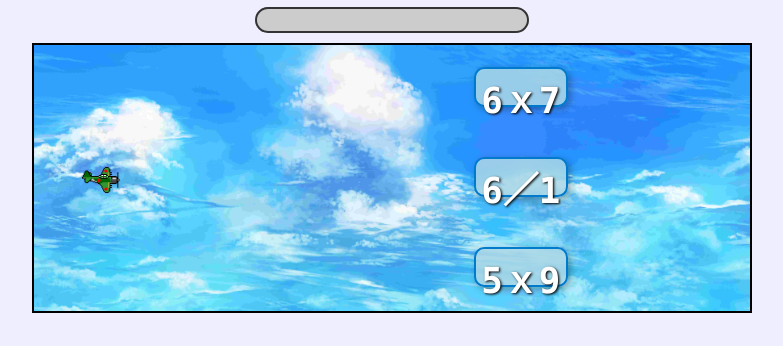
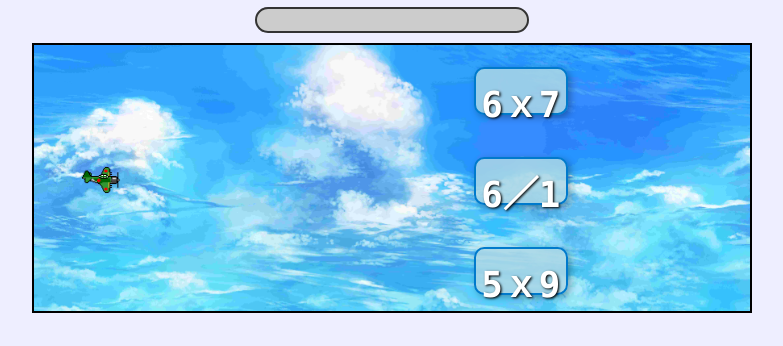
Before and after one commit to yamatobi03/runxzan_mobile, a plain HTML site: page index.html in a window 1280 px wide. Both pictures are taken after a click on the button "ゲームスタート". Shown: the part 165-511 px from the top of the page, without its empty margins (248-1031 px from the left). Drawn offline with Linux system fonts and the light colour scheme.

Commit message:
Update index.html

```diff
--- a/index.html
+++ b/index.html
@@ -264,11 +264,11 @@
     .obstacle {
         position: absolute;
         width: 12.5%; /* 100px / 800px = 12.5% of game width */
-        height: 13.67%; /* 50px / 300px = ~16.67% of game height */
+        height: 16.67%; /* 50px / 300px = ~16.67% of game height */
         background: rgba(173, 216, 230, 0.85);
         font-size: 2.8vw; /* 変更: 2.75vwから2.5vwに縮小 */
         text-align: center;
-        line-height: 180%; /* Vertical align text within obstacle height */
+        line-height: 200%; /* Vertical align text within obstacle height */
         font-weight: bold;
         font-family: "Consolas", "Courier New", monospace;
         transform: translateZ(0);
```
